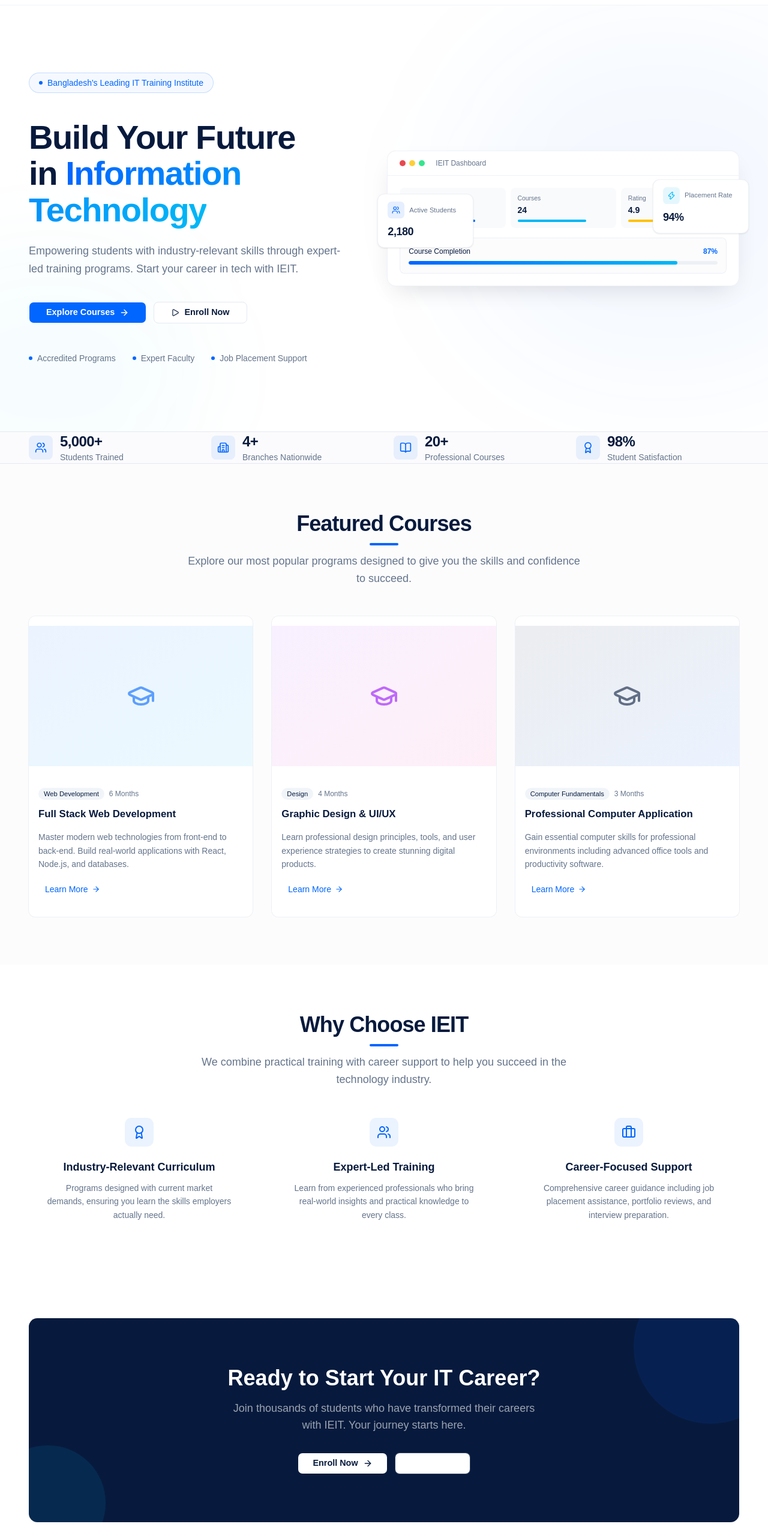
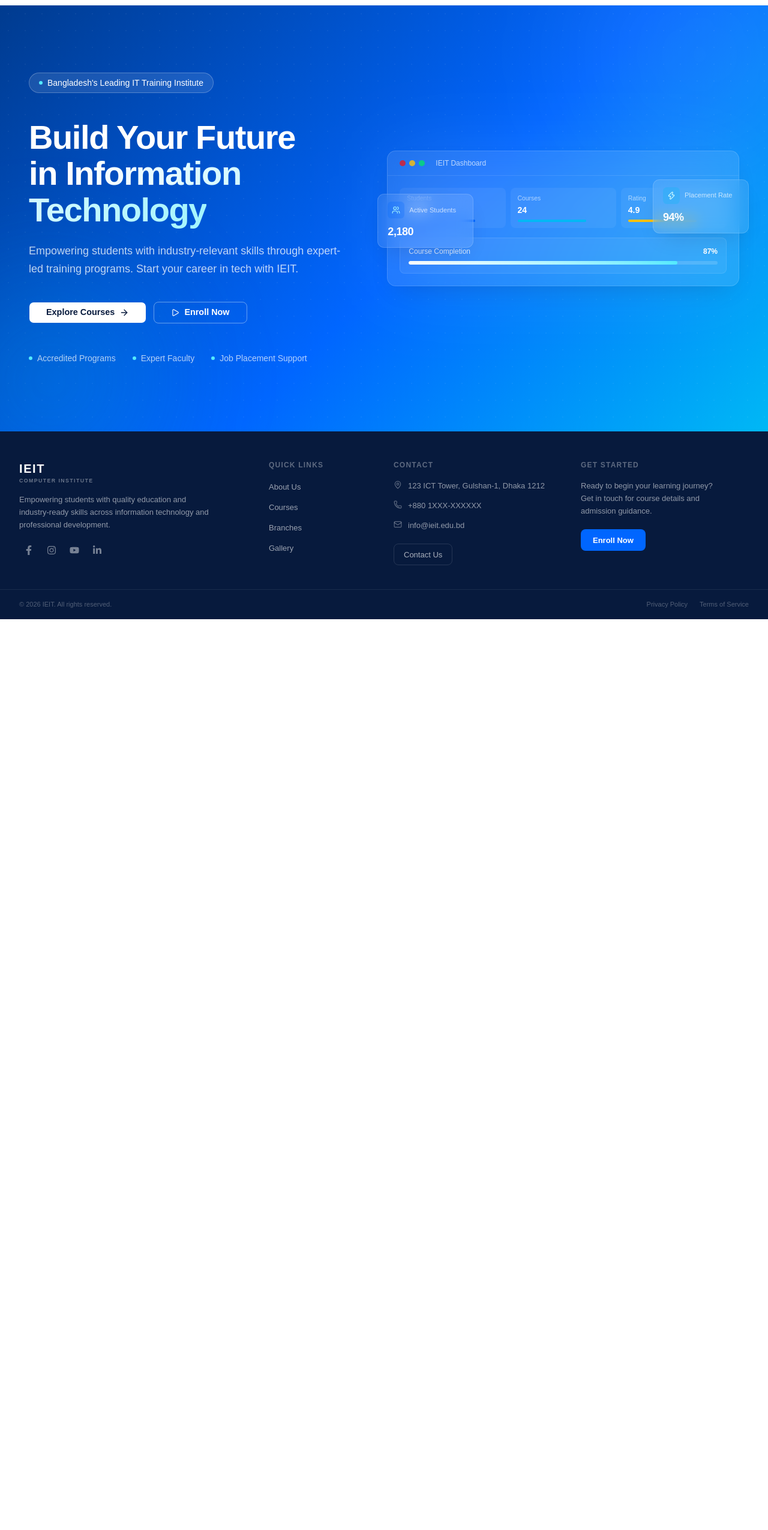
Before and after one commit to princepal09/IEIT---Computer-Institute, a React (Vite) app in the folder frontend/: page / in a window 1280 px wide. Shown: the part 56-2606 px from the top of the page at 60% size. After the commit the page ends 1088 px from the top, so only its background shows below. Built offline with nearby package versions, Linux system fonts and the light colour scheme.

Commit message:
added some components

```diff
--- a/frontend/src/components/public/home/FeaturedCourses.tsx
+++ /dev/null
@@ -1,37 +0,0 @@
-import { motion } from "motion/react";
-import { courses } from "@/data/courses";
-import { PageContainer } from "@/components/shared/PageContainer";
-import { SectionHeading } from "@/components/shared/SectionHeading";
-import CourseCard from "@/components/public/courses/CourseCard";
-
-const FeaturedCourses = () => {
-  const featured = courses.slice(0, 3);
-
-  return (
-    <section className="bg-muted/30">
-      <PageContainer size="default" padding="lg" className="py-16 sm:py-20">
-        <SectionHeading
-          heading="Featured Courses"
-          subtitle="Explore our most popular programs designed to give you the skills and confidence to succeed."
-          align="center"
-        />
-
-        <div className="mt-12 grid gap-6 sm:grid-cols-2 lg:grid-cols-3 lg:gap-8">
-          {featured.map((course, i) => (
-            <motion.div
-              key={course.id}
-              initial={{ opacity: 0, y: 20 }}
-              whileInView={{ opacity: 1, y: 0 }}
-              viewport={{ once: true, margin: "-40px" }}
-              transition={{ duration: 0.45, delay: i * 0.1 }}
-            >
-              <CourseCard course={course} />
-            </motion.div>
-          ))}
-        </div>
-      </PageContainer>
-    </section>
-  );
-};
-
-export default FeaturedCourses;
--- a/frontend/src/components/public/home/FinalCTA.tsx
+++ /dev/null
@@ -1,63 +0,0 @@
-import { Link } from "react-router-dom";
-import { motion } from "motion/react";
-import { ArrowRight } from "lucide-react";
-import { Button } from "@/components/ui/button";
-import { PageContainer } from "@/components/shared/PageContainer";
-
-const FinalCTA = () => {
-  return (
-    <section className="bg-white">
-      <PageContainer size="default" padding="lg" className="py-16 sm:py-20">
-        <motion.div
-          className="relative overflow-hidden rounded-2xl bg-[color:var(--ieit-navy)] px-8 py-16 text-center sm:px-16 sm:py-20"
-          initial={{ opacity: 0, y: 20 }}
-          whileInView={{ opacity: 1, y: 0 }}
-          viewport={{ once: true, margin: "-60px" }}
-          transition={{ duration: 0.5 }}
-        >
-          {/* Decorative circles */}
-          <div
-            aria-hidden="true"
-            className="pointer-events-none absolute inset-0"
-          >
-            <div className="absolute -top-20 -right-20 size-64 rounded-full bg-[color:var(--ieit-blue)]/10" />
-            <div className="absolute -bottom-16 -left-16 size-48 rounded-full bg-[color:var(--ieit-cyan)]/10" />
-          </div>
-
-          <div className="relative z-10">
-            <h2 className="text-2xl font-bold text-white sm:text-3xl lg:text-4xl">
-              Ready to Start Your IT Career?
-            </h2>
-
-            <p className="mx-auto mt-4 max-w-lg text-base text-white/60 sm:text-lg">
-              Join thousands of students who have transformed their careers with
-              IEIT. Your journey starts here.
-            </p>
-
-            <div className="mt-8 flex flex-col items-center justify-center gap-3 sm:flex-row">
-              <Button
-                size="lg"
-                render={<Link to="/enquire" />}
-                className="gap-2 bg-white px-6 text-[0.9rem] font-semibold text-[color:var(--ieit-navy)] hover:bg-white/90"
-              >
-                Enroll Now
-                <ArrowRight className="size-4" />
-              </Button>
-
-              <Button
-                variant="outline"
-                size="lg"
-                render={<Link to="/contact" />}
-                className="gap-2 border-white/20 px-6 text-[0.9rem] font-semibold text-white hover:bg-white/10"
-              >
-                Contact Us
-              </Button>
-            </div>
-          </div>
-        </motion.div>
-      </PageContainer>
-    </section>
-  );
-};
-
-export default FinalCTA;
--- a/frontend/src/components/public/home/Hero.tsx
+++ b/frontend/src/components/public/home/Hero.tsx
@@ -20,44 +20,42 @@
   value: string;
   color: string;
 }) => (
-  <div className="w-40 rounded-xl border border-border/60 bg-white px-4 py-3 shadow-[var(--shadow-card)]">
+  <div className="w-40 rounded-xl border border-white/15 bg-white/10 px-4 py-3 shadow-[var(--shadow-elevated)] backdrop-blur-md">
     <div className="flex items-center gap-2">
       <div
         className={`flex size-7 shrink-0 items-center justify-center rounded-md ${color}`}
       >
         <Icon className="size-3.5" />
       </div>
-      <span className="truncate text-[0.7rem] font-medium text-muted-foreground">
+      <span className="truncate text-[0.7rem] font-medium text-white/70">
         {label}
       </span>
     </div>
-    <p className="mt-2 text-lg font-bold tracking-tight text-foreground">
-      {value}
-    </p>
+    <p className="mt-2 text-lg font-bold tracking-tight text-white">{value}</p>
   </div>
 );
 
 const HeroVisual = () => (
   <div className="relative mx-auto flex w-full max-w-md items-center justify-center lg:mx-0 lg:max-w-none">
-    {/* Background glow */}
+    {/* Glow halo behind the card */}
     <div
       aria-hidden="true"
-      className="absolute inset-0 -z-10 rounded-3xl bg-gradient-to-br from-ieit-blue/[0.06] via-ieit-cyan/[0.04] to-transparent"
+      className="absolute inset-0 -z-10 rounded-3xl bg-white/10 blur-3xl"
     />
 
     {/* Main dashboard card */}
     <motion.div
-      className="relative w-full overflow-hidden rounded-2xl border border-border/60 bg-white shadow-[var(--shadow-elevated)]"
+      className="relative w-full overflow-hidden rounded-2xl border border-white/15 bg-white/10 shadow-[var(--shadow-elevated)] backdrop-blur-md"
       initial={{ opacity: 0, scale: 0.96 }}
       animate={{ opacity: 1, scale: 1 }}
       transition={{ duration: 0.7, delay: 0.3 }}
     >
       {/* Top bar */}
-      <div className="flex items-center gap-1.5 border-b border-border/60 px-5 py-3">
+      <div className="flex items-center gap-1.5 border-b border-white/10 px-5 py-3">
         <span className="size-2.5 rounded-full bg-ieit-red/80" />
         <span className="size-2.5 rounded-full bg-ieit-yellow/80" />
         <span className="size-2.5 rounded-full bg-green-400/80" />
-        <span className="ml-3 text-xs font-medium text-muted-foreground">
+        <span className="ml-3 text-xs font-medium text-white/70">
           IEIT Dashboard
         </span>
       </div>
@@ -73,16 +71,16 @@
           ].map((s) => (
             <div
               key={s.label}
-              className="flex-1 rounded-lg bg-muted/50 px-3 py-2.5"
+              className="flex-1 rounded-lg bg-white/[0.06] px-3 py-2.5"
             >
-              <span className="block text-[0.65rem] font-medium text-muted-foreground">
+              <span className="block text-[0.65rem] font-medium text-white/60">
                 {s.label}
               </span>
-              <span className="mt-0.5 block text-sm font-bold text-foreground">
+              <span className="mt-0.5 block text-sm font-bold text-white">
                 {s.value}
               </span>
               <span
-                className={`mt-1.5 block h-1 w-full rounded-full ${s.accent}/20`}
+                className={`mt-1.5 block h-1 w-full rounded-full ${s.accent}/40`}
               >
                 <span
                   className={`block h-full w-3/4 rounded-full ${s.accent}`}
@@ -93,15 +91,15 @@
         </div>
 
         {/* Progress section */}
-        <div className="rounded-lg border border-border/60 bg-muted/30 p-3.5">
+        <div className="rounded-lg border border-white/10 bg-white/[0.06] p-3.5">
           <div className="flex items-center justify-between">
-            <span className="text-xs font-medium text-foreground">
+            <span className="text-xs font-medium text-white/80">
               Course Completion
             </span>
-            <span className="text-xs font-bold text-ieit-blue">87%</span>
+            <span className="text-xs font-bold text-white">87%</span>
           </div>
-          <div className="mt-2 h-1.5 w-full overflow-hidden rounded-full bg-border/60">
-            <div className="h-full w-[87%] rounded-full bg-gradient-to-r from-ieit-blue to-ieit-cyan" />
+          <div className="mt-2 h-1.5 w-full overflow-hidden rounded-full bg-white/15">
+            <div className="h-full w-[87%] rounded-full bg-gradient-to-r from-white to-cyan-300" />
           </div>
         </div>
       </div>
@@ -118,7 +116,7 @@
         icon={Users}
         label="Active Students"
         value="2,180"
-        color="bg-ieit-blue/10 text-ieit-blue"
+        color="bg-ieit-blue/25 text-cyan-200"
       />
     </motion.div>
 
@@ -132,7 +130,7 @@
         icon={Zap}
         label="Placement Rate"
         value="94%"
-        color="bg-ieit-cyan/10 text-ieit-cyan"
+        color="bg-ieit-cyan/25 text-cyan-100"
       />
     </motion.div>
   </div>
@@ -144,13 +142,32 @@
 
 const Hero = () => {
   return (
-    <section className="relative overflow-hidden bg-white">
-      {/* ---------- Subtle background ---------- */}
+    <section className="relative overflow-hidden">
+      {/* ---------- Brand gradient background ---------- */}
+      <div
+        aria-hidden="true"
+        className="absolute inset-0"
+        style={{
+          background:
+            "linear-gradient(135deg, #003B8F 0%, #0066FF 55%, #00B8F5 100%)",
+        }}
+      />
+
+      {/* Subtle dot-grid texture */}
+      <div
+        aria-hidden="true"
+        className="absolute inset-0 opacity-40"
+        style={{
+          backgroundImage:
+            "radial-gradient(rgba(255,255,255,0.12) 1px, transparent 1px)",
+          backgroundSize: "28px 28px",
+        }}
+      />
+
+      {/* Depth glows */}
       <div aria-hidden="true" className="pointer-events-none absolute inset-0">
-        {/* Soft radial glow — right-of-center */}
-        <div className="absolute top-1/4 right-0 h-[600px] w-[700px] -translate-y-1/4 translate-x-1/4 rounded-full bg-ieit-blue/[0.04] blur-[100px]" />
-        {/* Very faint secondary glow — left */}
-        <div className="absolute bottom-0 left-0 h-[400px] w-[500px] -translate-x-1/3 translate-y-1/4 rounded-full bg-ieit-cyan/[0.03] blur-[80px]" />
+        <div className="absolute -top-32 -right-24 size-[420px] rounded-full bg-white/[0.08] blur-[100px]" />
+        <div className="absolute -bottom-24 -left-24 size-[360px] rounded-full bg-ieit-cyan/20 blur-[100px]" />
       </div>
 
       {/* ---------- Content ---------- */}
@@ -168,8 +185,8 @@
               animate={{ opacity: 1, y: 0 }}
               transition={{ duration: 0.5 }}
             >
-              <span className="mb-6 inline-flex items-center gap-2 rounded-full border border-ieit-blue/20 bg-ieit-blue/[0.04] px-4 py-1.5 text-sm font-medium text-ieit-blue">
-                <span className="inline-block size-1.5 rounded-full bg-ieit-blue" />
+              <span className="mb-6 inline-flex items-center gap-2 rounded-full border border-white/25 bg-white/10 px-4 py-1.5 text-sm font-medium text-white backdrop-blur-sm">
+                <span className="inline-block size-1.5 rounded-full bg-cyan-300" />
                 Bangladesh&apos;s Leading IT Training Institute
               </span>
             </motion.div>
@@ -181,11 +198,11 @@
               animate={{ opacity: 1, y: 0 }}
               transition={{ duration: 0.55, delay: 0.1 }}
             >
-              <span className="text-ieit-navy">Build Your Future</span>
+              <span className="text-white">Build Your Future</span>
               <br />
-              <span className="text-ieit-navy">
+              <span className="text-white">
                 in{" "}
-                <span className="bg-gradient-to-r from-ieit-blue to-ieit-cyan bg-clip-text text-transparent">
+                <span className="bg-gradient-to-r from-white to-cyan-200 bg-clip-text text-transparent">
                   Information Technology
                 </span>
               </span>
@@ -193,7 +210,7 @@
 
             {/* Subtitle */}
             <motion.p
-              className="mt-6 max-w-lg text-lg leading-relaxed text-muted-foreground lg:max-w-xl"
+              className="mt-6 max-w-lg text-lg leading-relaxed text-white/75 lg:max-w-xl"
               initial={{ opacity: 0, y: 16 }}
               animate={{ opacity: 1, y: 0 }}
               transition={{ duration: 0.55, delay: 0.2 }}
@@ -212,7 +229,7 @@
               <Button
                 size="lg"
                 render={<Link to="/courses" />}
-                className="gap-2 px-7 text-[0.9rem] font-semibold"
+                className="gap-2 bg-white px-7 text-[0.9rem] font-semibold text-ieit-navy hover:bg-white/90"
               >
                 Explore Courses
                 <ArrowRight className="size-4" />
@@ -222,7 +239,7 @@
                 variant="outline"
                 size="lg"
                 render={<Link to="/enquire" />}
-                className="gap-2 px-7 text-[0.9rem] font-semibold"
+                className="gap-2 border-white/40 bg-transparent px-7 text-[0.9rem] font-semibold text-white hover:bg-white/10 hover:text-white"
               >
                 <Play className="size-3.5" />
                 Enroll Now
@@ -231,7 +248,7 @@
 
             {/* Trust strip */}
             <motion.div
-              className="mt-12 flex flex-wrap items-center justify-center gap-x-7 gap-y-3 text-sm text-muted-foreground lg:justify-start"
+              className="mt-12 flex flex-wrap items-center justify-center gap-x-7 gap-y-3 text-sm text-white/70 lg:justify-start"
               initial={{ opacity: 0 }}
               animate={{ opacity: 1 }}
               transition={{ duration: 0.6, delay: 0.5 }}
@@ -239,7 +256,7 @@
               {["Accredited Programs", "Expert Faculty", "Job Placement Support"].map(
                 (item) => (
                   <span key={item} className="flex items-center gap-2">
-                    <span className="inline-block size-1.5 rounded-full bg-ieit-blue" />
+                    <span className="inline-block size-1.5 rounded-full bg-cyan-300" />
                     {item}
                   </span>
                 ),
--- a/frontend/src/components/public/home/ProofStrip.tsx
+++ /dev/null
@@ -1,52 +0,0 @@
-import { motion } from "motion/react";
-import { Users, Building2, BookOpen, Award } from "lucide-react";
-import { PageContainer } from "@/components/shared/PageContainer";
-import AnimatedNumber from "@/components/shared/AnimatedNumber";
-
-const stats = [
-  { label: "Students Trained", value: 5000, suffix: "+", icon: Users },
-  { label: "Branches Nationwide", value: 4, suffix: "+", icon: Building2 },
-  { label: "Professional Courses", value: 20, suffix: "+", icon: BookOpen },
-  { label: "Student Satisfaction", value: 98, suffix: "%", icon: Award },
-] as const;
-
-const ProofStrip = () => {
-  return (
-    <section className="border-y border-border bg-muted/40">
-      <PageContainer size="default" padding="lg">
-        <div className="grid grid-cols-2 gap-6 sm:gap-8 lg:grid-cols-4">
-          {stats.map((stat, i) => {
-            const Icon = stat.icon;
-            return (
-              <motion.div
-                key={stat.label}
-                className="flex items-center gap-3"
-                initial={{ opacity: 0, y: 12 }}
-                whileInView={{ opacity: 1, y: 0 }}
-                viewport={{ once: true, margin: "-40px" }}
-                transition={{ duration: 0.4, delay: i * 0.08 }}
-              >
-                <div className="flex size-10 shrink-0 items-center justify-center rounded-lg bg-[color:var(--ieit-blue)]/[0.08]">
-                  <Icon className="size-5 text-[color:var(--ieit-blue)]" />
-                </div>
-                <div>
-                  <AnimatedNumber
-                    value={stat.value}
-                    suffix={stat.suffix}
-                    delay={i * 0.1}
-                    className="text-xl font-bold tracking-tight text-[color:var(--ieit-navy)] sm:text-2xl"
-                  />
-                  <p className="text-xs font-medium text-muted-foreground sm:text-sm">
-                    {stat.label}
-                  </p>
-                </div>
-              </motion.div>
-            );
-          })}
-        </div>
-      </PageContainer>
-    </section>
-  );
-};
-
-export default ProofStrip;
--- a/frontend/src/components/public/home/WhyIEIT.tsx
+++ /dev/null
@@ -1,69 +0,0 @@
-import { motion } from "motion/react";
-import { Award, Briefcase, Users } from "lucide-react";
-import { PageContainer } from "@/components/shared/PageContainer";
-import { SectionHeading } from "@/components/shared/SectionHeading";
-
-const benefits = [
-  {
-    icon: Award,
-    title: "Industry-Relevant Curriculum",
-    description:
-      "Programs designed with current market demands, ensuring you learn the skills employers actually need.",
-  },
-  {
-    icon: Users,
-    title: "Expert-Led Training",
-    description:
-      "Learn from experienced professionals who bring real-world insights and practical knowledge to every class.",
-  },
-  {
-    icon: Briefcase,
-    title: "Career-Focused Support",
-    description:
-      "Comprehensive career guidance including job placement assistance, portfolio reviews, and interview preparation.",
-  },
-] as const;
-
-const WhyIEIT = () => {
-  return (
-    <section className="bg-white">
-      <PageContainer size="default" padding="lg" className="py-16 sm:py-20">
-        <SectionHeading
-          heading="Why Choose IEIT"
-          subtitle="We combine practical training with career support to help you succeed in the technology industry."
-          align="center"
-        />
-
-        <div className="mt-12 grid gap-8 sm:grid-cols-2 lg:grid-cols-3 lg:gap-10">
-          {benefits.map((benefit, i) => {
-            const Icon = benefit.icon;
-            return (
-              <motion.div
-                key={benefit.title}
-                className="flex flex-col items-center text-center"
-                initial={{ opacity: 0, y: 16 }}
-                whileInView={{ opacity: 1, y: 0 }}
-                viewport={{ once: true, margin: "-40px" }}
-                transition={{ duration: 0.45, delay: i * 0.1 }}
-              >
-                <div className="mb-5 flex size-12 items-center justify-center rounded-xl bg-[color:var(--ieit-blue)]/[0.08]">
-                  <Icon className="size-6 text-[color:var(--ieit-blue)]" />
-                </div>
-
-                <h3 className="text-lg font-semibold text-[color:var(--ieit-navy)]">
-                  {benefit.title}
-                </h3>
-
-                <p className="mt-2.5 max-w-xs text-sm leading-relaxed text-muted-foreground">
-                  {benefit.description}
-                </p>
-              </motion.div>
-            );
-          })}
-        </div>
-      </PageContainer>
-    </section>
-  );
-};
-
-export default WhyIEIT;
--- a/frontend/src/pages/public/HomePage.tsx
+++ b/frontend/src/pages/public/HomePage.tsx
@@ -1,17 +1,9 @@
 import Hero from "@/components/public/home/Hero";
-import ProofStrip from "@/components/public/home/ProofStrip";
-import FeaturedCourses from "@/components/public/home/FeaturedCourses";
-import WhyIEIT from "@/components/public/home/WhyIEIT";
-import FinalCTA from "@/components/public/home/FinalCTA";
 
 const HomePage = () => {
   return (
     <>
       <Hero />
-      <ProofStrip />
-      <FeaturedCourses />
-      <WhyIEIT />
-      <FinalCTA />
     </>
   );
 };
```
